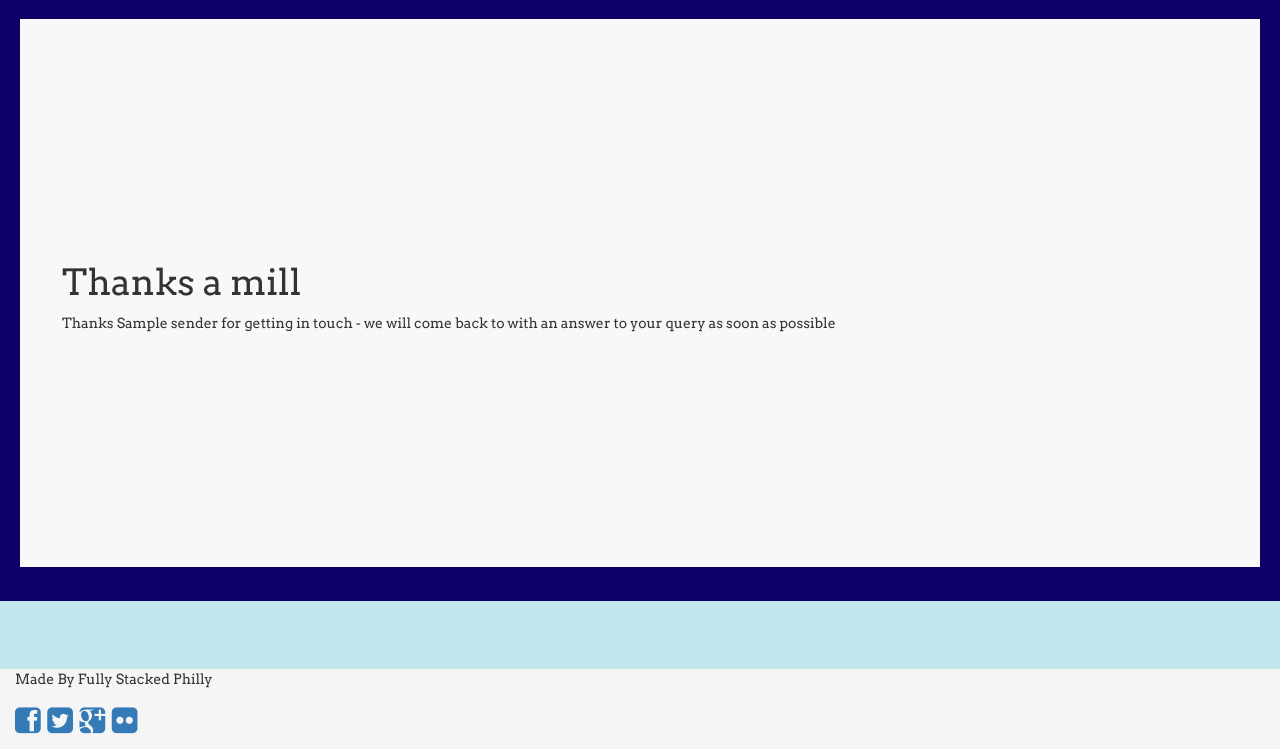
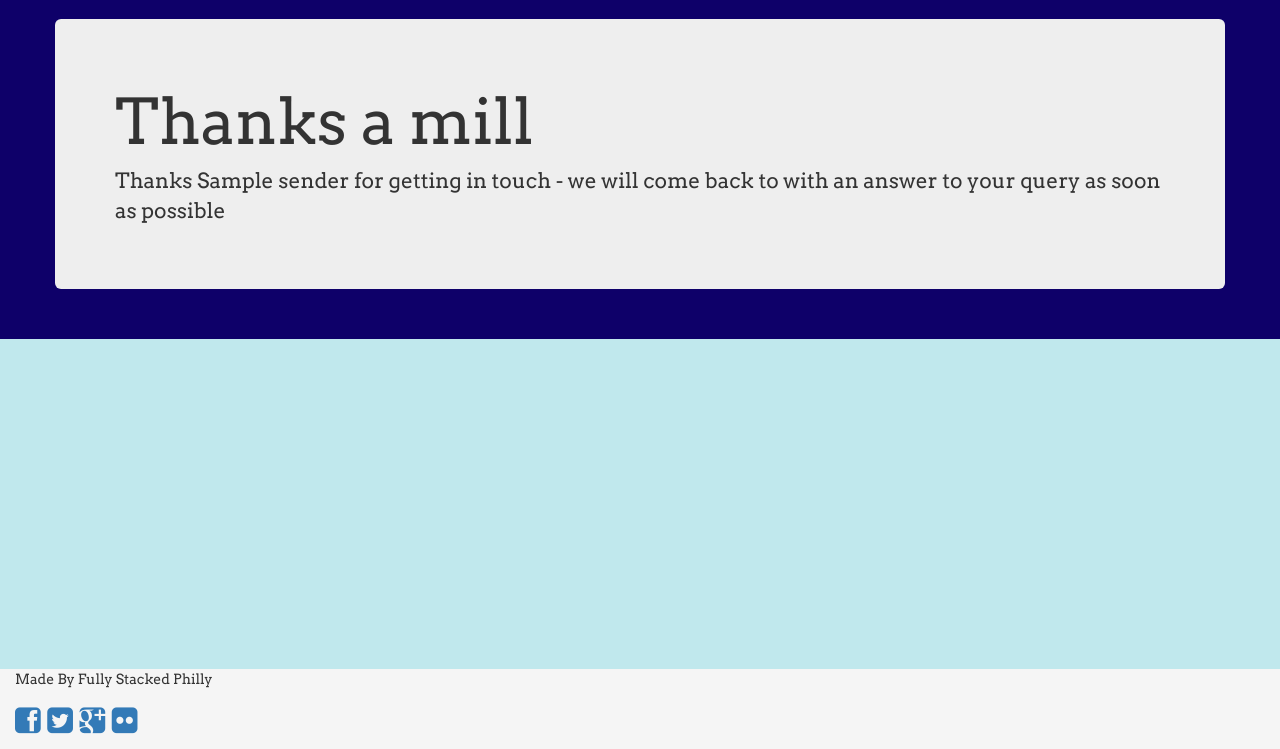
Before and after one commit to Code-Institute-Submissions/property_mogul_final, a Django app: template templates/contact/thanks.html in a window 1280 px wide. Shown: the part 51-800 px from the top of the page. Run offline with Django 3.2, Linux system fonts and the light colour scheme; the template is opened without the code that fills it: most values are stand-ins (such as "Sample title", 1, 10 or a date in 2020); some libraries are stand-ins or nearby versions.

Commit message:
changed thanks to jumbotron container

```diff
--- a/templates/contact/thanks.html
+++ b/templates/contact/thanks.html
@@ -1,8 +1,8 @@
 {% extends 'base.html' %}
 {% block content %}
-    <div class="content-section-a">
-    <h1>Thanks a mill</h1>
-    <p>Thanks {{ sender }} for getting in touch - we will come back to with an answer to your query as soon as
-        possible</p>
-</div>
+    <div class="jumbotron container">
+        <h1>Thanks a mill</h1>
+        <p>Thanks {{ sender }} for getting in touch - we will come back to with an answer to your query as soon as
+            possible</p>
+    </div>
 {% endblock %}
```
Also changed, not shown: houses/templatetags/house_extras.py (line endings or trailing spaces).
